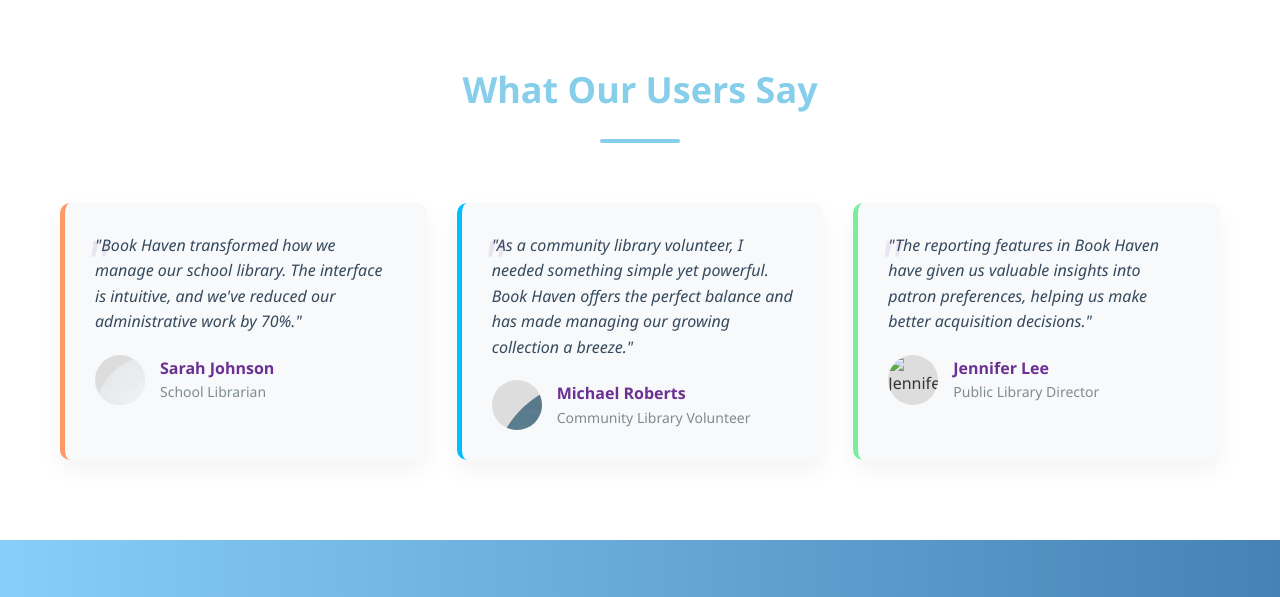
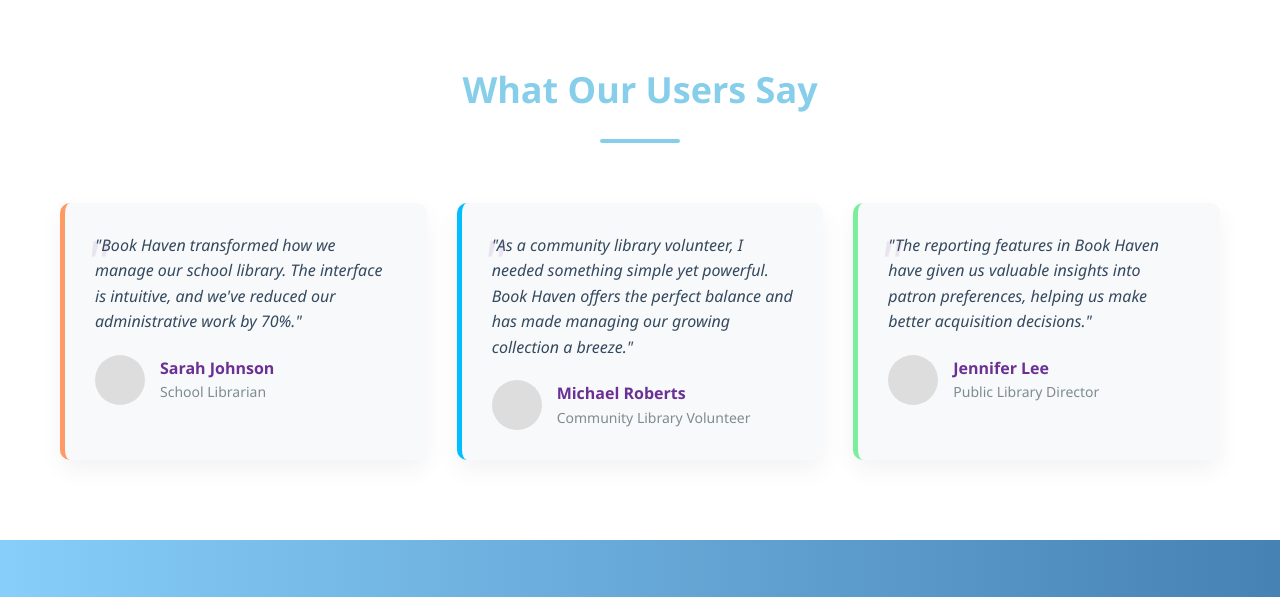
Before and after one commit to shecraft/book-haven2, a plain HTML site: page index.html in a window 1280 px wide. Shown: the part 1371-1968 px from the top of the page. Drawn offline with Linux system fonts and the light colour scheme.

Commit message:
shecraft pushed this now

```diff
--- a/index.html
+++ b/index.html
@@ -625,7 +625,7 @@ footer {
                     <p class="testimonial-text">"Book Haven transformed how we manage our school library. The interface is intuitive, and we've reduced our administrative work by 70%."</p>
                     <div class="testimonial-author">
                         <div class="author-image">
-                            <img src="./images/Ellipse-4-uz5XF.webp" alt="Sarah Johnson">
+                            <!-- <img src="./images/Ellipse-4-uz5XF.webp" alt="Sarah Johnson"> -->
                         </div>
                         <div>
                             <p class="author-name">Sarah Johnson</p>
@@ -637,7 +637,7 @@ footer {
                     <p class="testimonial-text">"As a community library volunteer, I needed something simple yet powerful. Book Haven offers the perfect balance and has made managing our growing collection a breeze."</p>
                     <div class="testimonial-author">
                         <div class="author-image">
-                            <img src="./images/esther.webp" alt="Michael Roberts">
+                            <!-- <img src="./images/esther.webp" alt="Michael Roberts"> -->
                         </div>
                         <div>
                             <p class="author-name">Michael Roberts</p>
@@ -649,7 +649,7 @@ footer {
                     <p class="testimonial-text">"The reporting features in Book Haven have given us valuable insights into patron preferences, helping us make better acquisition decisions."</p>
                     <div class="testimonial-author">
                         <div class="author-image">
-                            <img src="/api/placeholder/50/50" alt="Jennifer Lee">
+                            <!-- <img src="/api/placeholder/50/50" alt="Jennifer Lee"> -->
                         </div>
                         <div>
                             <p class="author-name">Jennifer Lee</p>
```
